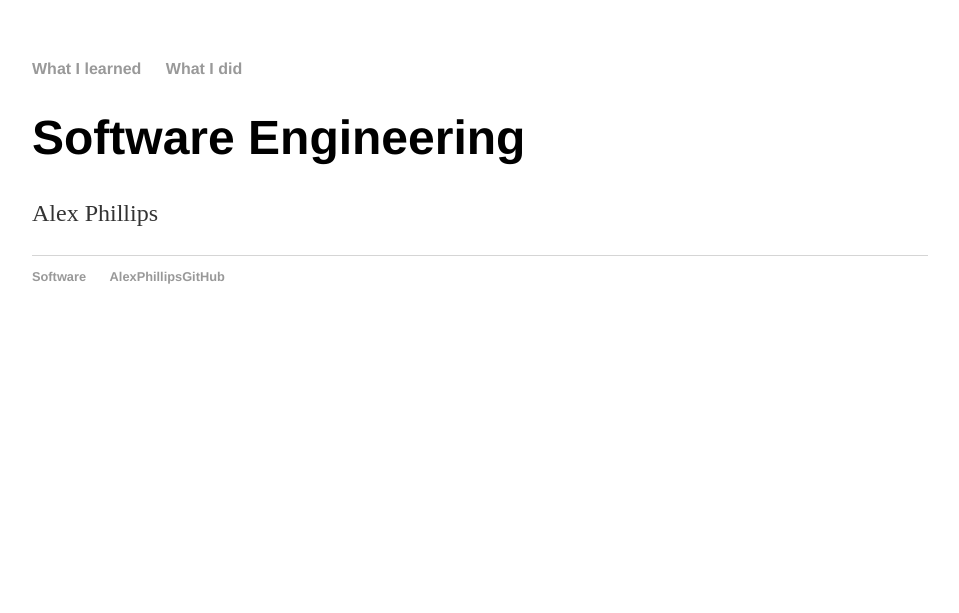
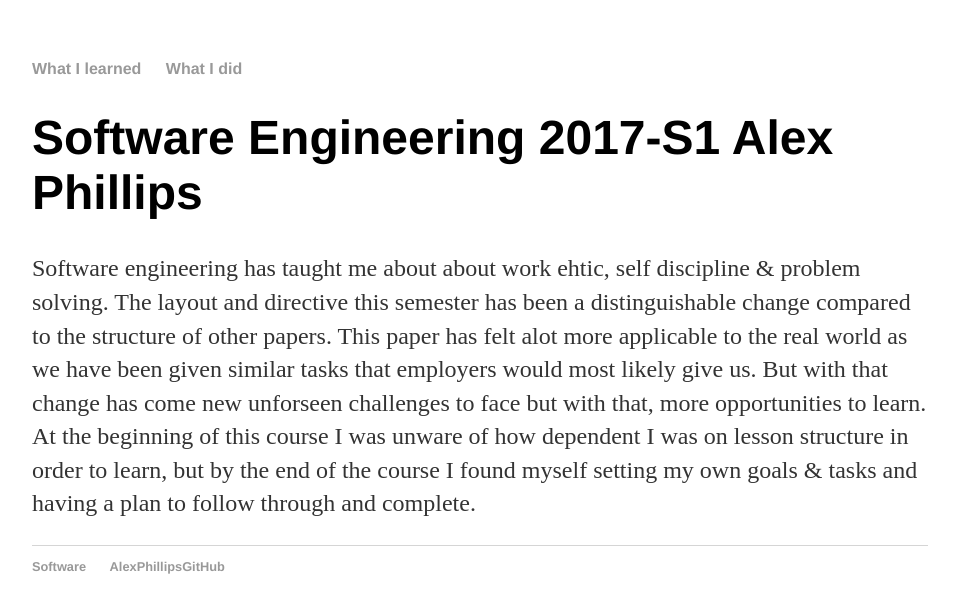
Before and after one commit to AlexPhillipsNZ/AlexPhillipsNZ.github.io, a Jekyll site: the page built from index.html, in a window 1280 px wide. Shown: the top 613 px of the page, without its empty margins (160-1119 px from the left). Built offline with Jekyll 4.4.1, drawn with Linux system fonts in a browser that asks for light colours.

Commit message:
Update index.html

```diff
--- a/index.html
+++ b/index.html
@@ -3,6 +3,13 @@ layout: default
 title: Alex Phillips
 ---
 <div class="blurb">
-	<h1>Software Engineering</h1>
-	<p>Alex Phillips</a></p>
+	<h1>Software Engineering 2017-S1 Alex Phillips</h1>
+	<p>Software engineering has taught me about about work ehtic, self discipline & problem solving. The layout and directive this
+	semester has been a distinguishable change compared to the structure of other papers. This paper has felt alot more
+	applicable to the real world as we have been given similar tasks that employers would most likely give us. But with that change
+	has come new unforseen challenges to face but with that, more opportunities to learn. At the beginning of this course I was unware
+	of how dependent I was on lesson structure in order to learn, but by the end of the course I found myself setting my own goals &
+	tasks and having a plan to follow through and complete.</p>
+
+	<p>  </p>
 </div><!-- /.blurb -->
```
